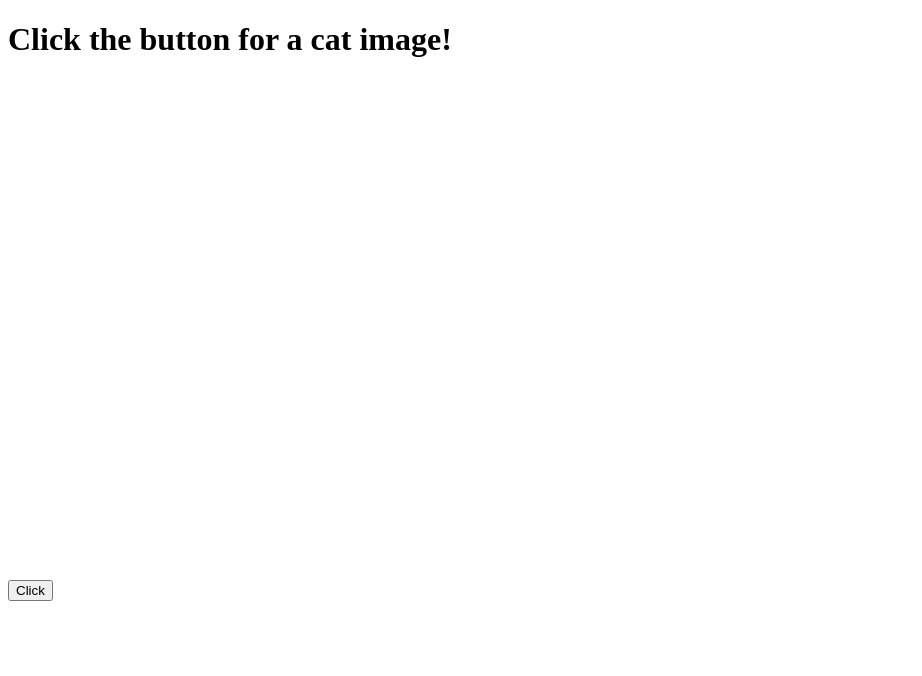
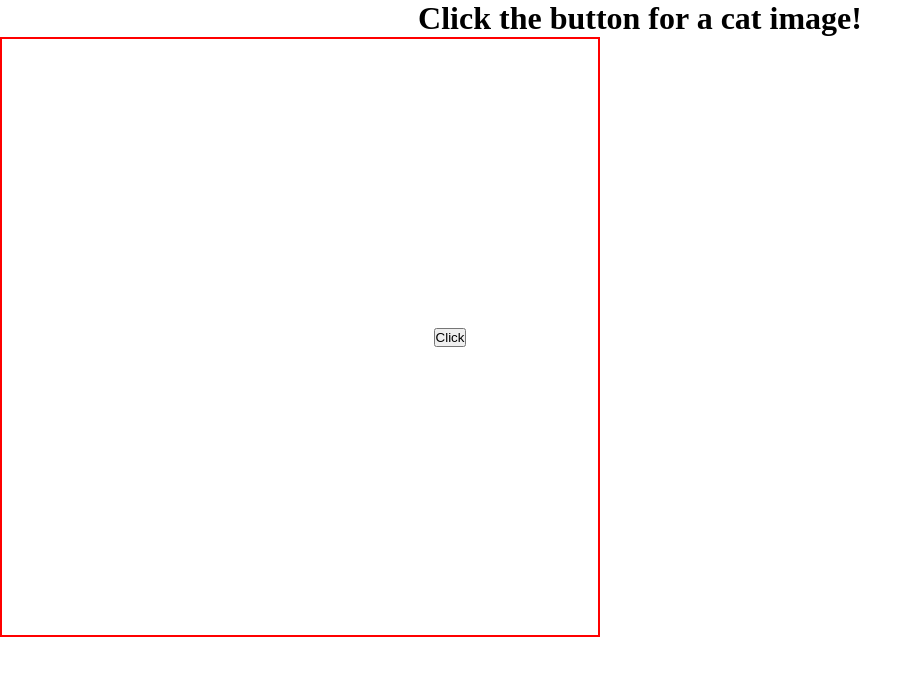
Before and after one commit to becks-tech/cat-api, a plain HTML site: page index.html in a window 1280 px wide. Shown: the whole page, without its empty margins (0-922 px from the left). Drawn offline with Linux system fonts and the light colour scheme; no server answers.

Commit message:
changes made

```diff
--- a/index.html
+++ b/index.html
@@ -9,8 +9,11 @@
 </head>
 <body>
     <h1>Click the button for a cat image!</h1>
-    <div id="cat-image-container"></div>
-    <button>Click</button>
+    <div class="main-container">
+        <div id="cat-image-container"></div>
+        <button class="btn" src="./images/icon-dice.svg">Click</button>
+    </div>
+
 
     <script src="app.js"></script>
 </body>
--- a/styles.css
+++ b/styles.css
@@ -1,4 +1,18 @@
+*{
+  margin:0;
+  padding:0;
+  box-sizing: border-box;
+  text-align: center;
+}
+.main-container{
+  display: flex;
+  align-items: center;
+  justify-content: center;
+  border: 2px solid red;
+  height: 600px;
+  width: 600px;
+}
 #cat-image-container {
-    width: 500px;
-    height: 500px;
+    width: 300px;
+    height: 300px;
   }
```
